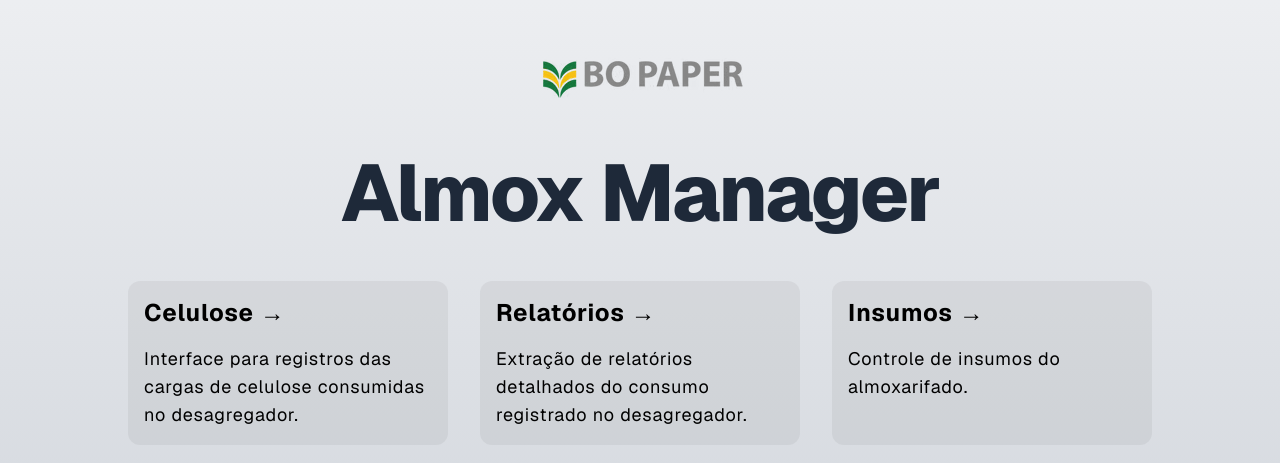
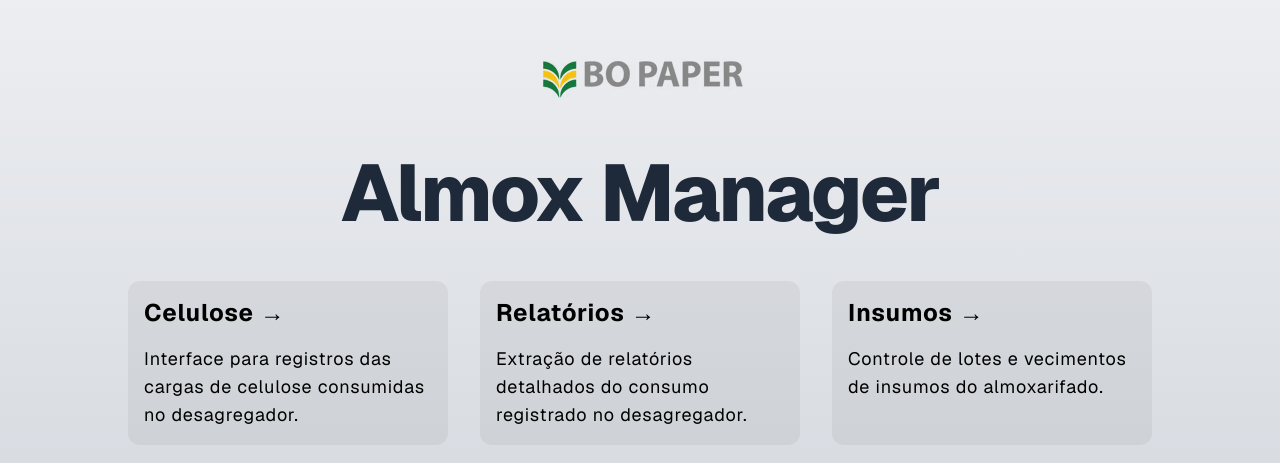
Before and after one commit to Raflord/AXMngr-client, a React (Vite) app: page / in a window 1280 px wide. Shown: the part 153-616 px from the top of the page. Built offline with nearby package versions, Linux system fonts and the light colour scheme.

Commit message:
updating home page description

```diff
--- a/src/routes/index.lazy.tsx
+++ b/src/routes/index.lazy.tsx
@@ -37,7 +37,7 @@ function Index() {
             >
               <h3 className="text-2xl font-bold">Insumos →</h3>
               <div className="text-lg">
-                Controle de insumos do almoxarifado.
+                Controle de lotes e vecimentos de insumos do almoxarifado.
               </div>
             </Link>
           </div>
```
